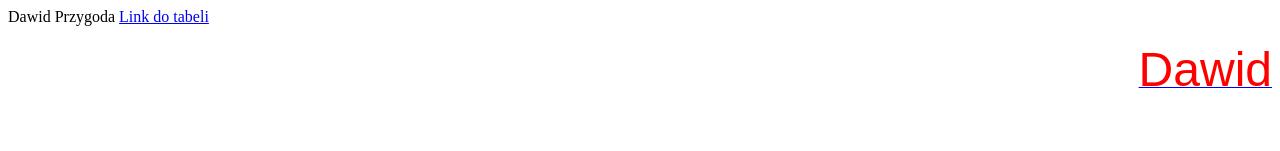
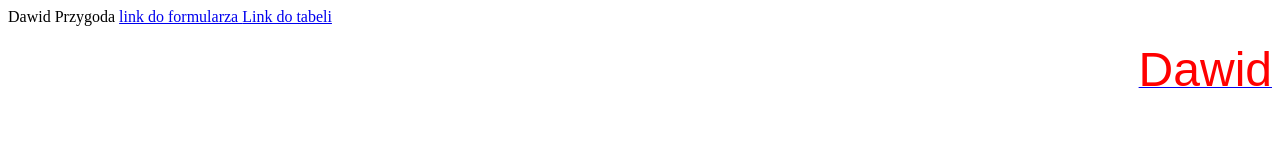
Before and after one commit to RownoZtrawa/CSS_DP, a plain HTML site: page index.html in a window 1280 px wide. Shown: the top 151 px of the page. Drawn offline with Linux system fonts and the light colour scheme.

Commit message:
Update index.html

```diff
--- a/index.html
+++ b/index.html
@@ -7,6 +7,7 @@
              </head>
              <body>
               Dawid Przygoda
+<a href="formular.html">link do formularza
 <a href="tabela.html">Link do tabeli
              <p align="right"> <font color="red" size="7" face="Arial"> Dawid</font> </p> <br>
              <p align="right"> <font color="red" size="6" face="Arial"> Dawid</font> </p> <br>
```
